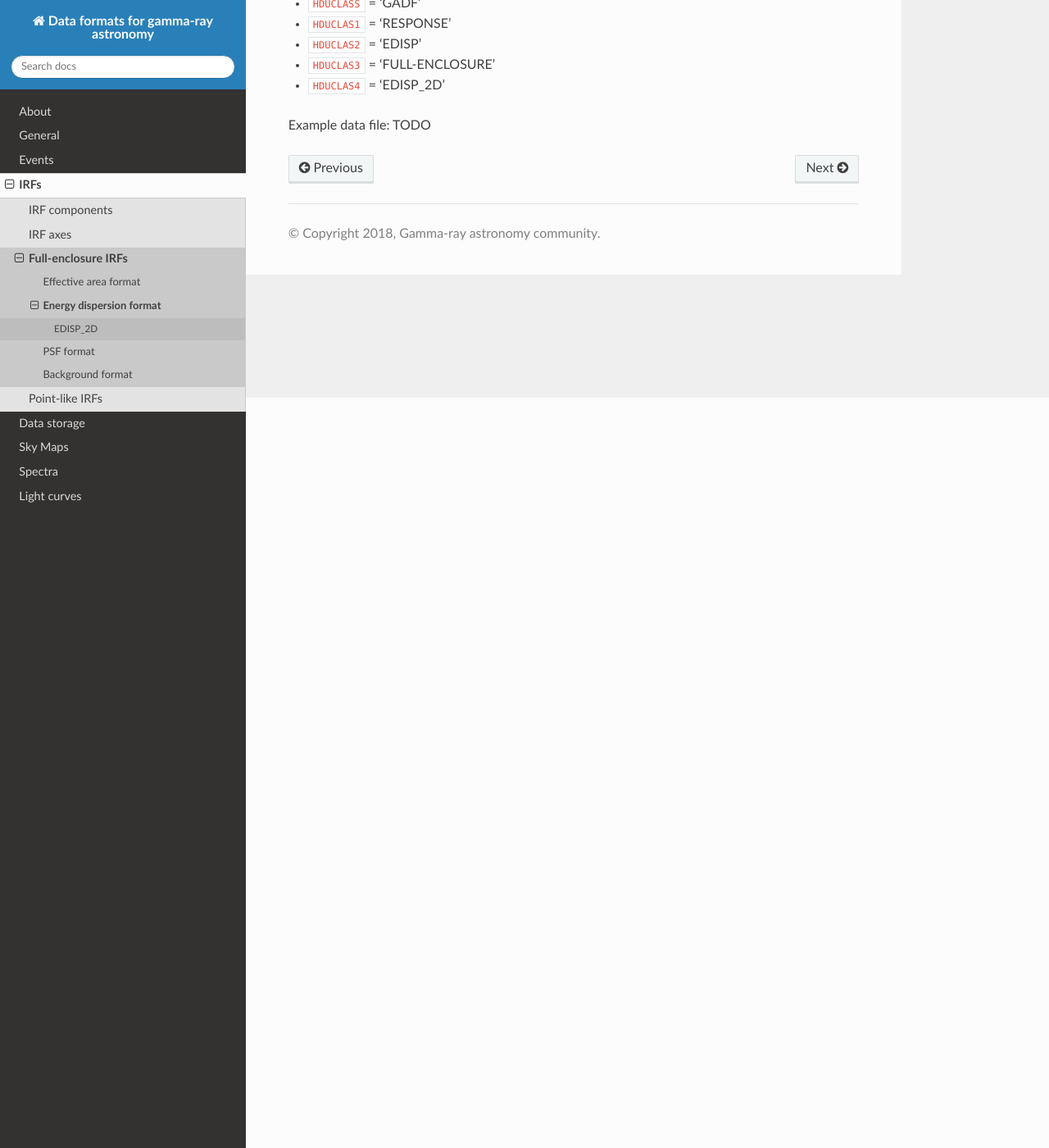
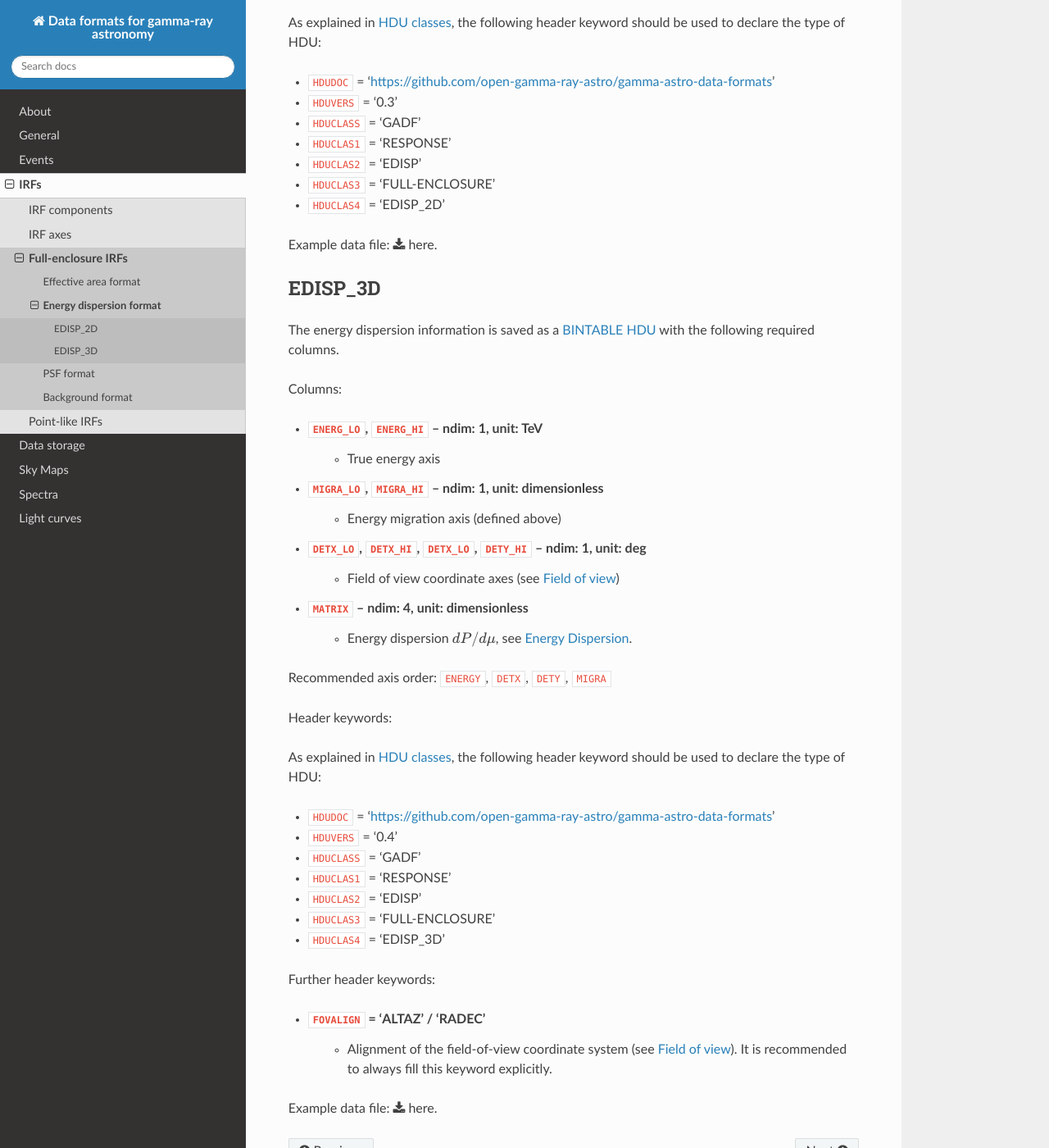
Before and after one commit to open-gamma-ray-astro/gamma-astro-data-formats, a Sphinx documentation site: the page built from source/irfs/full_enclosure/edisp/index.rst, in a window 1280 px wide and 1400 px high, scrolled down 915 px. Shown: the whole window at 82% size. Built offline with Sphinx 7.4.7 and the Read the Docs theme 3.1.0, drawn with Linux system fonts in a browser that asks for light colours; some of the changed text lies outside the part shown.

Commit message:
Add EDISP_3D spec

```diff
--- a/source/data_storage/hdu_index/index.rst
+++ b/source/data_storage/hdu_index/index.rst
@@ -90,6 +90,7 @@ Valid ``HDU_CLASS`` values:
 * ``gti`` - see format spec: :ref:`iact-gti`
 * ``aeff_2d`` - see format spec: :ref:`aeff_2d`
 * ``edisp_2d`` - see format spec: :ref:`edisp_2d`
+* ``edisp_3d`` - see format spec: :ref:`edisp_3d`
 * ``psf_table`` - see format spec: :ref:`psf_table`
 * ``psf_3gauss`` - see format spec: :ref:`psf_3gauss`
 * ``psf_king`` - see format spec: :ref:`psf_king`
--- a/source/general/hduclass.rst
+++ b/source/general/hduclass.rst
@@ -52,7 +52,11 @@ The current HDU class scheme used is the following:
 +-----------+------------+-----------------+--------------+
 |           |   EDISP    |   POINT-LIKE    |   EDISP_2D   |
 +-----------+------------+-----------------+--------------+
+|           |            |                 |   EDISP_3D   |
++-----------+------------+-----------------+--------------+
 |           |            | FULL-ENCLOSURE  |   EDISP_2D   |
++-----------+------------+-----------------+--------------+
+|           |            |                 |   EDISP_3D   |
 +-----------+------------+-----------------+--------------+
 |           |   RPSF     | FULL-ENCLOSURE  |  PSF_TABLE   |
 +-----------+------------+-----------------+--------------+
--- a/source/irfs/full_enclosure/edisp/index.rst
+++ b/source/irfs/full_enclosure/edisp/index.rst
@@ -3,7 +3,13 @@
 Energy dispersion format
 ========================
 
-The format to store full-enclosure energy dispersion (see :ref:`iact-edisp`) is the following:
+The formats to store full-enclosure energy dispersion (see :ref:`iact-edisp`) are detailed below.
+Two formats are specified:
+
+* ``EDISP_2D`` depends on the true energy ``ENERG`` and the field of view offset ``THETA``,
+  i.e. it is radially symmetric w.r.t. the field-of-view center.
+* ``EDISP_3D`` depends on the true energy ``ENERG`` and the field of view coordinates ``DETX``, ``DETY``,
+  which can capture non-radially symmetric energy dispersion in the field-of-view.
 
 .. _edisp_2d:
 
@@ -39,4 +45,45 @@ declare the type of HDU:
 * ``HDUCLAS3`` = 'FULL-ENCLOSURE'
 * ``HDUCLAS4`` = 'EDISP_2D'
 
-Example data file: TODO
+Example data file: :download:`here <./edisp_2d_full_example.fits>`.
+
+.. _edisp_3d:
+
+EDISP_3D
+--------
+
+The energy dispersion information is saved as a
+:ref:`fits-arrays-bintable-hdu` with the following required columns.
+
+Columns:
+
+* ``ENERG_LO``, ``ENERG_HI`` -- ndim: 1, unit: TeV
+    * True energy axis
+* ``MIGRA_LO``, ``MIGRA_HI`` -- ndim: 1, unit: dimensionless
+    * Energy migration axis (defined above)
+* ``DETX_LO``, ``DETX_HI``, ``DETX_LO``, ``DETY_HI`` -- ndim: 1, unit: deg
+    * Field of view coordinate axes (see :ref:`coords-fov`)
+* ``MATRIX`` -- ndim: 4, unit: dimensionless
+    * Energy dispersion :math:`dP/d\mu`, see :ref:`iact-edisp`.
+
+Recommended axis order: ``ENERGY``, ``DETX``, ``DETY``, ``MIGRA``
+
+Header keywords:
+
+As explained in :ref:`hduclass`, the following header keyword should be used to
+declare the type of HDU:
+
+* ``HDUDOC``   = 'https://github.com/open-gamma-ray-astro/gamma-astro-data-formats'
+* ``HDUVERS``  = '0.4'
+* ``HDUCLASS`` = 'GADF'
+* ``HDUCLAS1`` = 'RESPONSE'
+* ``HDUCLAS2`` = 'EDISP'
+* ``HDUCLAS3`` = 'FULL-ENCLOSURE'
+* ``HDUCLAS4`` = 'EDISP_3D'
+
+Further header keywords:
+
+* ``FOVALIGN`` = 'ALTAZ' / 'RADEC'
+    * Alignment of the field-of-view coordinate system (see :ref:`coords-fov`). It is recommended to always fill this keyword explicitly.
+
+Example data file: :download:`here <./edisp_3d_full_example.fits>`.
```
